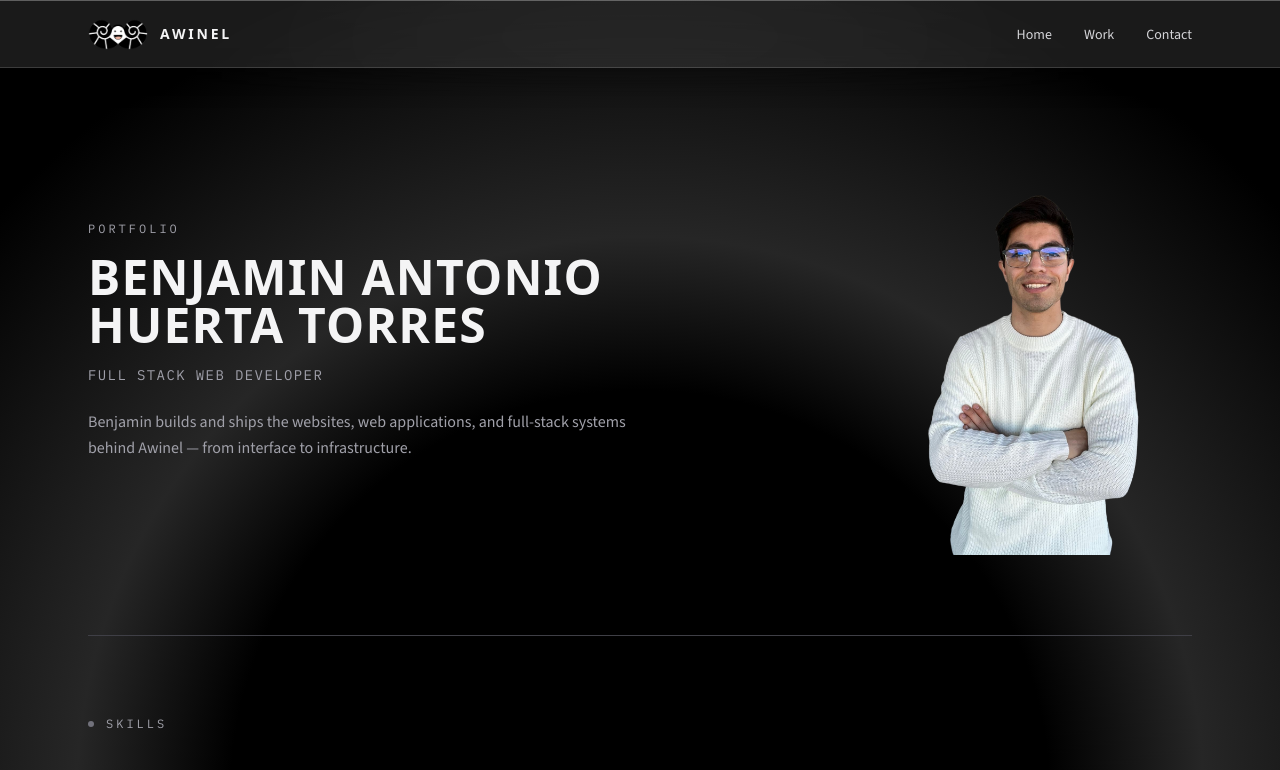
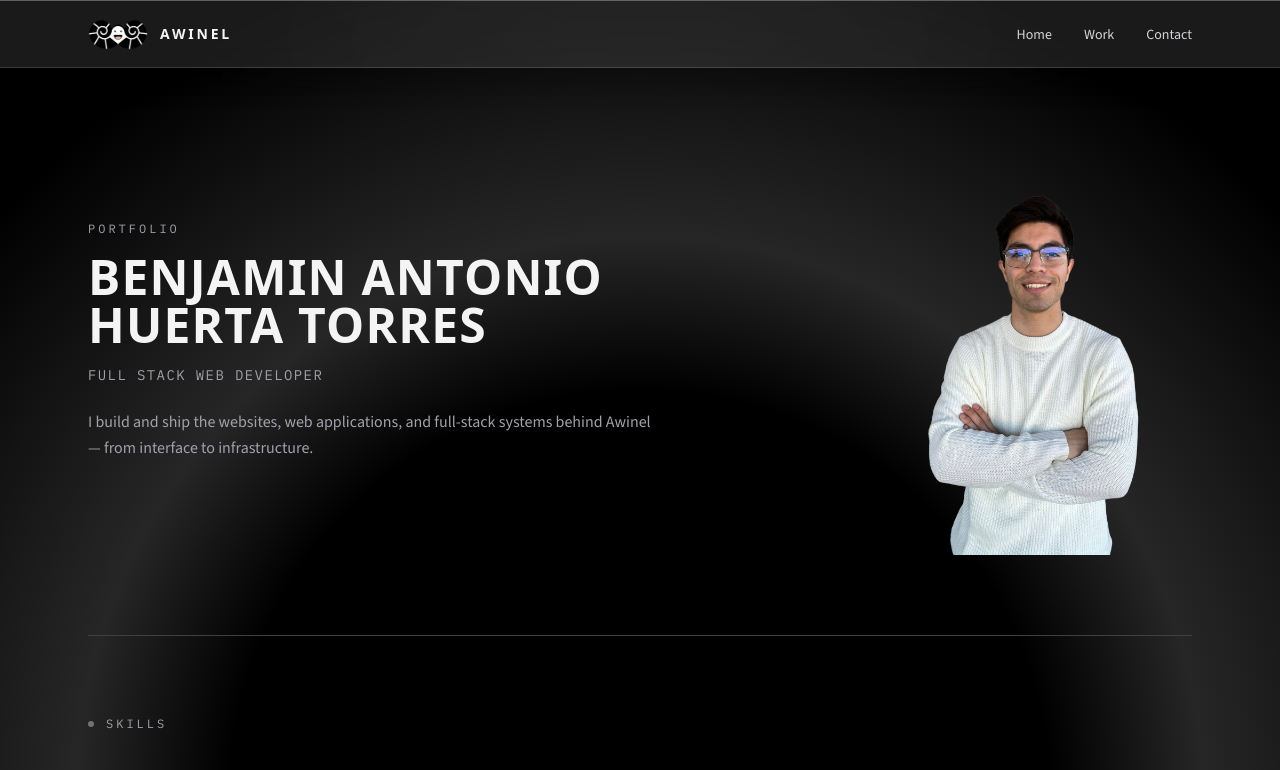
Before and after one commit to Awinel/portfolio, a Next.js app: page /portfolio in a window 1280 px wide. Shown: the top 770 px of the page. Built offline with nearby package versions, Linux system fonts and the light colour scheme; a web font is replaced by a local one; what tailwind-animations would draw is missing.

Commit message:
Update configuration and components for improved functionality
- Added image quality settings in next.config.ts for better optimization.
- Updated portfolio link in Hero component to direct to a specific section.
- Revised PERSON_BIO in constants.ts for a more personal touch.

```diff
--- a/next.config.ts
+++ b/next.config.ts
@@ -8,6 +8,7 @@ const dirname = path.dirname(__filename)
 
 const nextConfig: NextConfig = {
   images: {
+    qualities: [70, 75, 90],
     localPatterns: [
       {
         pathname: '/api/media/file/**',
--- a/src/components/landing/Hero.tsx
+++ b/src/components/landing/Hero.tsx
@@ -14,7 +14,7 @@ export function Hero() {
       <div className="mt-8 flex flex-col gap-3 animate-fade-in animate-delay-700 animate-duration-700 animate-fill-mode-both motion-reduce:animate-none sm:mt-10 sm:flex-row sm:flex-wrap sm:items-center sm:gap-4">
         <a
           className="inline-flex w-full items-center justify-center rounded-sm bg-zinc-200 px-5 py-3 font-body text-sm font-medium text-zinc-900 transition-[background-color,transform] hover:bg-white focus-visible:outline-2 focus-visible:outline-offset-4 focus-visible:outline-zinc-400 active:scale-[0.98] sm:w-auto sm:py-2.5"
-          href="/portfolio"
+          href="/portfolio#projects-heading"
         >
           View projects
         </a>
--- a/src/components/portfolio/constants.ts
+++ b/src/components/portfolio/constants.ts
@@ -12,7 +12,7 @@ export const PERSON_NAME = 'Benjamin Antonio Huerta Torres'
 export const PERSON_TITLE = 'Full Stack Web Developer'
 
 export const PERSON_BIO =
-  'Benjamin builds and ships the websites, web applications, and full-stack systems behind Awinel — from interface to infrastructure.'
+  'I build and ship the websites, web applications, and full-stack systems behind Awinel — from interface to infrastructure.'
 
 export const SKILL_GROUPS = [
   {
```
